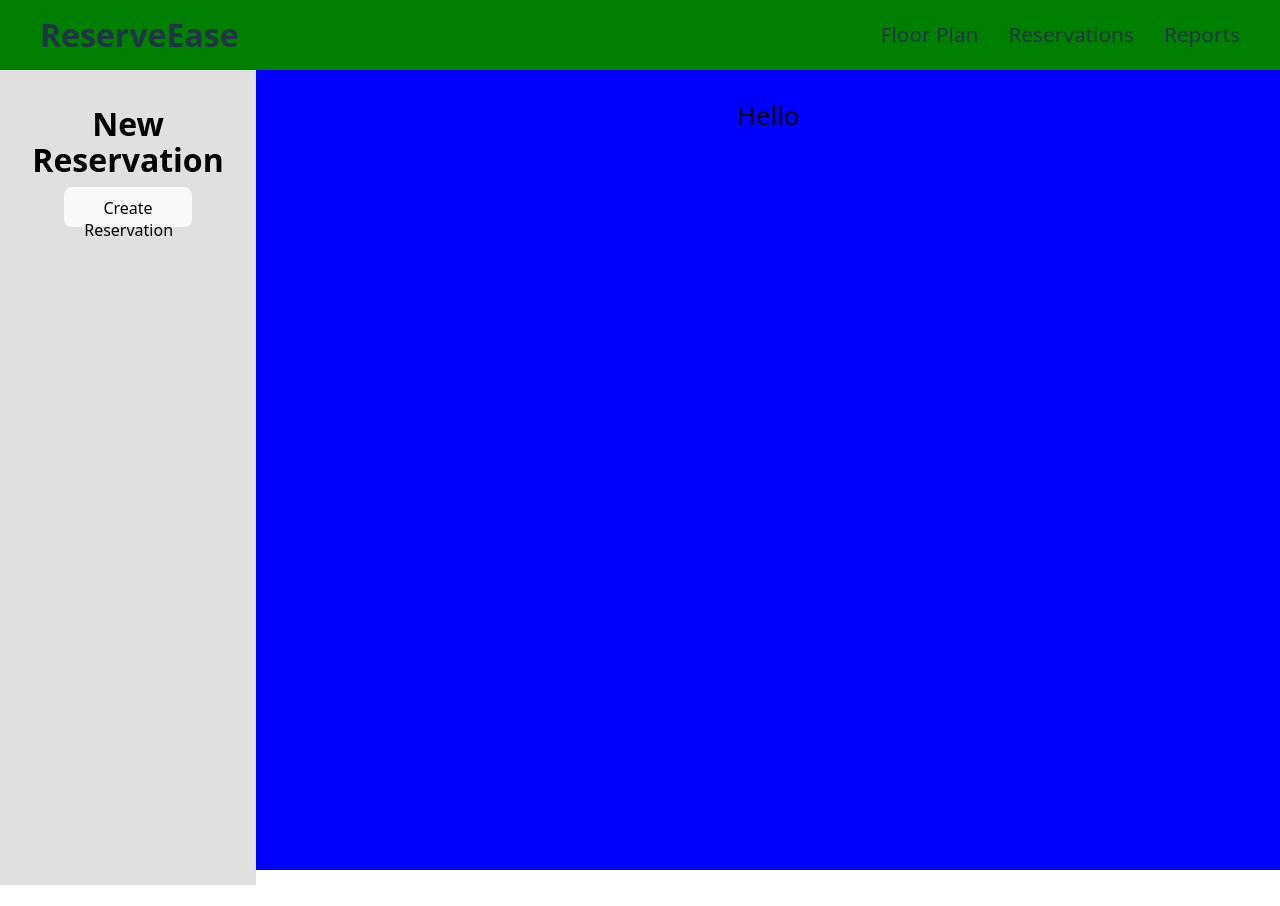
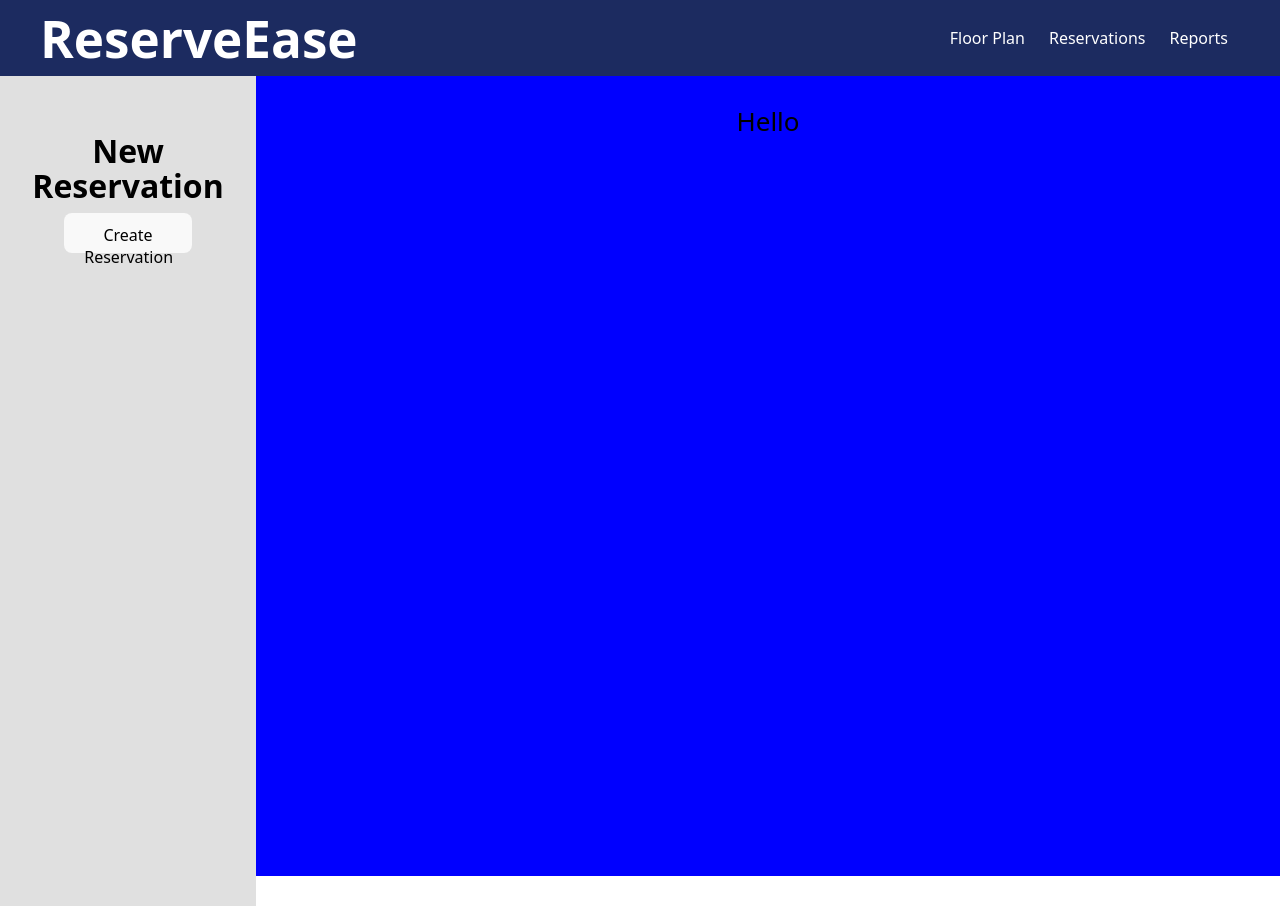
Before and after one commit to Prof-Rosario-UCLA/team2, a React (Vite) app: page / in a window 1280 px wide. Before the commit the page ends 885 px from the top, so only its background shows below. Built offline with nearby package versions, Linux system fonts and the light colour scheme.

Commit message:
Fixed navbar

```diff
--- a/package.json
+++ b/package.json
@@ -14,6 +14,7 @@
   "dependencies": {
     "@mantine/core": "^8.0.1",
     "@mantine/form": "^8.0.1",
+    "@tabler/icons-react": "^3.33.0",
     "cors": "^2.8.5",
     "express": "^5.1.0",
     "mongoose": "^8.15.0",
@@ -31,6 +32,7 @@
     "eslint-plugin-react-refresh": "^0.4.19",
     "globals": "^16.0.0",
     "nodemon": "^3.1.10",
+    "sass-embedded": "^1.89.0",
     "typescript": "~5.8.3",
     "typescript-eslint": "^8.30.1",
     "vite": "^6.3.5"
--- a/src/App.css
+++ b/src/App.css
@@ -1,14 +1,11 @@
 .App {
   text-align: center;
+  width: 100vw;
 }
 
 .App-header {
   background-color: #e8e8e8;
   min-height: 100vh;
-  display: flex;
-  flex-direction: column;
-  align-items: center;
-  justify-content: center;
   font-size: calc(10px + 2vmin);
   color: white;
 }
@@ -21,4 +18,5 @@
   position: fixed;
   width: 100%;
   top: 0;
+  z-index: 1000;
 }
--- a/src/App.tsx
+++ b/src/App.tsx
@@ -12,17 +12,18 @@ function App() {
       <nav className="navbar">
         <Navbar />
       </nav>
-      <header
+
+      <section
         className="App-header"
         style={{
           display: "grid",
           gridTemplateColumns: "1fr 4fr",
-          marginTop: "70px",
+          paddingTop: "76px",
         }}
       >
         <Sidebar />
         <MainPage />
-      </header>
+      </section>
     </div>
   );
 }
--- a/src/components/Navbar.tsx
+++ b/src/components/Navbar.tsx
@@ -1,26 +1,116 @@
-import { Title } from "@mantine/core";
-import React, { useState } from "react";
-import "../styles/Navbar.scss";
+import { IconChevronDown } from "@tabler/icons-react";
+import { Burger, Center, Container, Group, Menu, Title } from "@mantine/core";
+import { useDisclosure } from "@mantine/hooks";
+import classes from "../styles/Navbar.module.scss";
 
-function Navbar() {
+const links = [
+  { link: "/about", label: "Floor Plan" },
+  // {
+  //   link: "#1",
+  //   label: "Learn",
+  //   links: [
+  //     { link: "/docs", label: "Documentation" },
+  //     { link: "/resources", label: "Resources" },
+  //     { link: "/community", label: "Community" },
+  //     { link: "/blog", label: "Blog" },
+  //   ],
+  // },
+  { link: "/about", label: "Reservations" },
+  { link: "/pricing", label: "Reports" },
+  // {
+  //   link: "#2",
+  //   label: "Support",
+  //   links: [
+  //     { link: "/faq", label: "FAQ" },
+  //     { link: "/demo", label: "Book a demo" },
+  //     { link: "/forums", label: "Forums" },
+  //   ],
+  // },
+];
+
+export function Navbar() {
+  const [opened, { toggle }] = useDisclosure(false);
+
+  const items = links.map((link) => {
+    // const menuItems = link.map((item) => (
+    //   <Menu.Item key={item.link}>{item.label}</Menu.Item>
+    // ));
+
+    // if (menuItems) {
+    //   return (
+    //     <Menu
+    //       key={link.label}
+    //       trigger="hover"
+    //       transitionProps={{ exitDuration: 0 }}
+    //       withinPortal
+    //     >
+    //       <Menu.Target>
+    //         <a
+    //           href={link.link}
+    //           className={classes.link}
+    //           onClick={(event) => event.preventDefault()}
+    //         >
+    //           <Center>
+    //             <span className={classes.linkLabel}>{link.label}</span>
+    //             <IconChevronDown size={14} stroke={1.5} />
+    //           </Center>
+    //         </a>
+    //       </Menu.Target>
+    //       <Menu.Dropdown>{menuItems}</Menu.Dropdown>
+    //     </Menu>
+    //   );
+    // }
+
+    return (
+      <a
+        key={link.label}
+        href={link.link}
+        className={classes.link}
+        onClick={(event) => event.preventDefault()}
+      >
+        {link.label}
+      </a>
+    );
+  });
+
   return (
-    <nav
-      style={{
-        width: "100%",
-        height: "70px",
-        backgroundColor: "green",
-      }}
-    >
-      <div className="navbar-container">
-        <Title style={{ fontSize: "2rem" }}>ReserveEase</Title>
-        <div className="navbar-right-options">
-          <p>Floor Plan</p>
-          <p>Reservations</p>
-          <p>Reports</p>
+    <header className={classes.header}>
+      <Container size="md">
+        <div className={classes.inner}>
+          <Title>ReserveEase</Title>
+          <Group gap={5} visibleFrom="sm" className={classes.itemGroup}>
+            {items}
+          </Group>
+          <Burger opened={opened} onClick={toggle} size="sm" hiddenFrom="sm" />
         </div>
-      </div>
-    </nav>
+      </Container>
+    </header>
   );
 }
 
+// import { Title } from "@mantine/core";
+// import React, { useState } from "react";
+// import "../styles/Navbar.scss";
+
+// function Navbar() {
+//   return (
+//     <nav
+//       style={{
+//         width: "100%",
+//         height: "70px",
+//         backgroundColor: "green",
+//       }}
+//     >
+//       <div className="navbar-container">
+//         <Title style={{ fontSize: "2rem" }}>ReserveEase</Title>
+//         <div className="navbar-right-options">
+//           <p>Floor Plan</p>
+//           <p>Reservations</p>
+//           <p>Reports</p>
+//         </div>
+//       </div>
+//     </nav>
+//   );
+// }
+
 export default Navbar;
--- a/src/components/Reservation.tsx
+++ b/src/components/Reservation.tsx
@@ -70,6 +70,7 @@ function ReservationForm({ onClose }: { onClose: () => void }) {
       if (response.ok) {
         form.reset();
         setSubmitted(true);
+        onClose();
       } else {
         const error = await response.json();
         console.error("Submission error:", error);
@@ -225,6 +226,8 @@ function ReservationForm({ onClose }: { onClose: () => void }) {
           label="Special Requests"
           placeholder="Any special requests or notes"
           mb="xl"
+          autosize
+          minRows={5}
           labelProps={{
             style: {
               textAlign: "flex-start",
@@ -235,6 +238,7 @@ function ReservationForm({ onClose }: { onClose: () => void }) {
             input: {
               ...inputStyles,
               width: "100%",
+              padding: 6,
             },
           }}
           style={{ width: "100%" }}
--- /dev/null
+++ b/src/styles/Navbar.module.scss
@@ -0,0 +1,67 @@
+// .navbar-container {
+//   display: flex;
+//   flex-direction: row;
+//   justify-content: space-between;
+//   align-items: center;
+//   height: 100%;
+//   padding: 0px 40px;
+// }
+
+// .navbar-right-options {
+//   display: flex;
+//   flex-direction: row;
+//   justify-content: space-between;
+//   align-items: center;
+//   gap: 30px;
+// }
+
+// .navbar-right-options > p {
+//   font-size: 1.3rem;
+// }
+
+.header {
+  height: 76px;
+  // margin-bottom: 120px;
+  // background-color: var(--mantine-color-body);
+  background-color: rgb(28, 43, 96);
+  color: white;
+  // background-color: red;
+  // border-bottom: 1px solid
+  //   light-dark(var(--mantine-color-gray-3), var(--mantine-color-dark-4));
+  box-sizing: border-box;
+  padding: 10px 40px;
+}
+
+.inner {
+  height: 56px;
+  display: flex;
+  justify-content: space-between;
+  align-items: center;
+}
+
+.link {
+  display: block;
+  line-height: 1;
+  padding: 8px 12px;
+  border-radius: var(--mantine-radius-sm);
+  text-decoration: none;
+  color: light-dark(var(--mantine-color-gray-7), var(--mantine-color-dark-0));
+  font-size: var(--mantine-font-size-sm);
+  font-weight: 500;
+
+  @mixin hover {
+    background-color: light-dark(
+      var(--mantine-color-gray-0),
+      var(--mantine-color-dark-6)
+    );
+  }
+}
+
+.linkLabel {
+  margin-right: 5px;
+}
+
+.itemGroup {
+  display: flex;
+  flex-direction: row;
+}
--- a/src/styles/Navbar.scss
+++ /dev/null
@@ -1,20 +0,0 @@
-.navbar-container {
-  display: flex;
-  flex-direction: row;
-  justify-content: space-between;
-  align-items: center;
-  height: 100%;
-  padding: 0px 40px;
-}
-
-.navbar-right-options {
-  display: flex;
-  flex-direction: row;
-  justify-content: space-between;
-  align-items: center;
-  gap: 30px;
-}
-
-.navbar-right-options > p {
-  font-size: 1.3rem;
-}
--- a/src/styles/Reservation.scss
+++ b/src/styles/Reservation.scss
@@ -33,7 +33,15 @@
 
 .submit-container {
   width: 100%;
-  margin-top: 50px;
-  background-color: pink;
+  margin-top: 10px;
   text-align: end;
 }
+
+.submit-button {
+  font-size: 1rem;
+  padding: 8px 25px;
+}
+
+.submit-button:hover {
+  cursor: pointer;
+}
```
Also changed, not shown: 1 other file (tests, documents, lock files or other folders).
